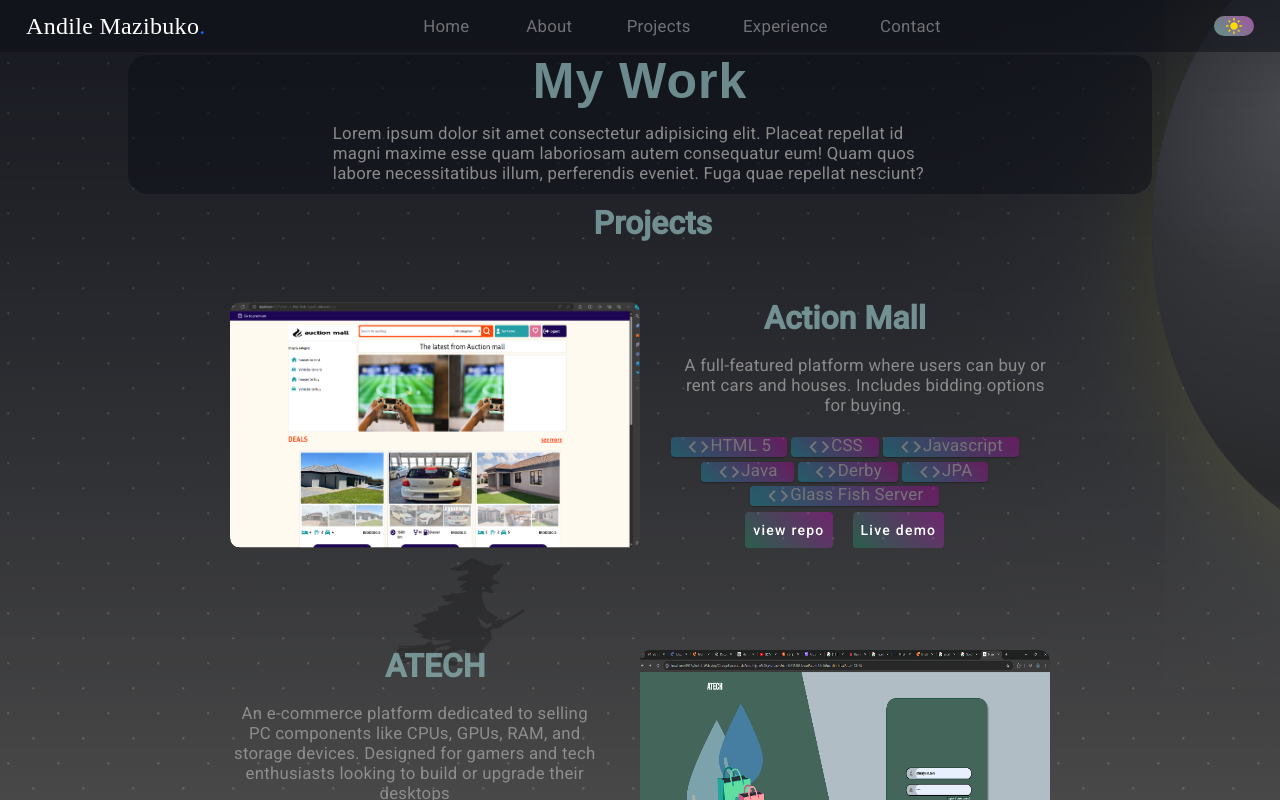
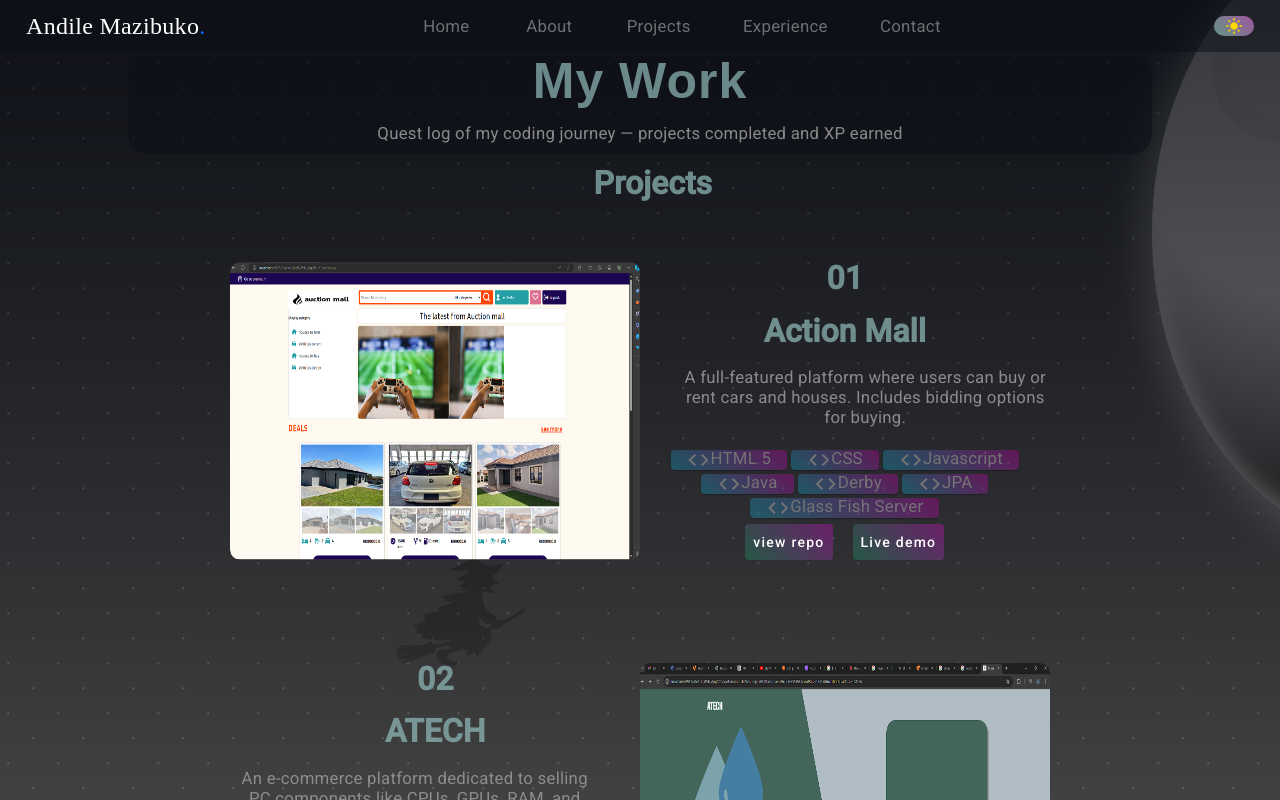
Before and after one commit to Andile-mazibuko/new-portfolio, an Angular app in the folder portfolio/: page /projects in a window 1280 px wide. Built offline with nearby package versions, Linux system fonts and the light colour scheme.

Commit message:
Little additions

```diff
--- a/portfolio/src/app/app.component.html
+++ b/portfolio/src/app/app.component.html
@@ -50,6 +50,7 @@
 <div class="route-cont">
   <router-outlet></router-outlet>
 </div>
+
 <!--
 <div class="footer">
   <div class="dev-info">
@@ -57,7 +58,11 @@
   </div>
 </div>
 -->
-<div class="weather"></div>
+<div class="weather">
+  <div *ngIf="!isDark" class="crater crater1"></div>
+  <div *ngIf="!isDark" class="crater crater2"></div>
+  <div *ngIf="!isDark" class="crater crater3"></div>
+</div>
 
 <div *ngIf="!isDark" class="witch night">
   <img src="assets/images/witch.svg" alt="" />
--- a/portfolio/src/app/app.component.scss
+++ b/portfolio/src/app/app.component.scss
@@ -23,17 +23,7 @@
   justify-content: center;
   align-items: center;
 }
-/*
-.dark-mode{
-  margin-left: -5px;
-  animation: closeLightTheme .2s ease-in-out;
-}
-.light-mode{
 
-   margin-left: 15px;
-   animation: openDarkLightTheme .2s ease-in-out;
-}
-*/
 
 mat-icon {
   font-size: large !important;
@@ -44,6 +34,7 @@ mat-icon {
 .route-cont {
   width: 100%;
   margin-top: 0%;
+  z-index: 5;
 }
 nav {
   background-color: var(--nav-bg-color) !important;
@@ -66,12 +57,12 @@ a:hover {
   transition: transform 0.3s ease, font-size 0.3s ease;
 }
 .weather {
-  position: fixed;
+  position: absolute;
   width: 40%;
   height: 80%;
   //background-color: rgba(201, 201, 201, 0.2);
   background: var(--weather-colors);
-  z-index: -5;
+  z-index: -1;
   top: 10%;
   left: 30%;
   border-radius: 50%;
@@ -82,6 +73,36 @@ a:hover {
   box-shadow: var(--theme-shadow);
   overflow: hidden !important;
 }
+.crater {
+  position: absolute;
+  background: #d0d0d0;
+  opacity: 0.2;
+  box-shadow: inset 0 0 50px #00000052;
+}
+
+.crater1 {
+  width: 300px;
+  height: 300px;
+  top: 300px;
+  border-radius: 60% 70% 70% 80%;
+  left: 250px;
+}
+.crater2 {
+  width: 150px;
+  height: 150px;
+  top: 80px;
+  left: 60px;
+  border-radius: 90% 80% 70% 80%;
+}
+.crater3 {
+  width: 200px;
+  height: 200px;
+  top: 60px;
+  left: 500px;
+  border-radius: 50% 70% 60% 100%;
+
+}
+
 .witch {
   width: 10%;
   left: 150%;
@@ -148,8 +169,7 @@ a:hover {
   animation: move-clouds-to-right 50s ease-in-out infinite;
 }
 
-
-.footer{
+.footer {
   position: relative;
   display: flex;
   margin-top: 10%;
@@ -181,7 +201,7 @@ a:hover {
     margin-left: 0%;
     margin-top: -5%;
   }
-  .footer{
+  .footer {
     margin-top: 50%;
   }
 }
--- a/portfolio/src/app/app.component.ts
+++ b/portfolio/src/app/app.component.ts
@@ -4,6 +4,9 @@ import { MatButtonModule } from '@angular/material/button';
 import { MatIconModule } from '@angular/material/icon';
 import { CommonModule } from '@angular/common';
 import { SocialsComponent } from './components/socials/socials.component';
+import { AboutComponent } from './components/about/about.component';
+import { MainComponent } from './components/main/main.component';
+import { ProjectsComponent } from './components/projects/projects.component';
 
 @Component({
   selector: 'app-root',
@@ -14,7 +17,7 @@ import { SocialsComponent } from './components/socials/socials.component';
     MatIconModule,
     CommonModule,
     RouterLink,
-    SocialsComponent,
+    SocialsComponent
   ],
   templateUrl: './app.component.html',
   styleUrl: './app.component.scss',
--- a/portfolio/src/app/components/projects/projects.component.html
+++ b/portfolio/src/app/components/projects/projects.component.html
@@ -2,15 +2,12 @@
   <div class="route-head center">
     <h1 class="center">My Work</h1>
     <p>
-      Lorem ipsum dolor sit amet consectetur adipisicing elit. Placeat repellat
-      id magni maxime esse quam laboriosam autem consequatur eum! Quam quos
-      labore necessitatibus illum, perferendis eveniet. Fuga quae repellat
-      nesciunt?
+     Quest log of my coding journey — projects completed and XP earned
     </p>
   </div>
   <h1 class="subtitle center">Projects</h1>
   <div class="projects-container center">
-    <div *ngFor="let project of projects" class="project">
+    <div *ngFor="let project of projects;let i = index" class="project">
       <div class="media-cont center">
         <img
           *ngIf="project.projectTpe === 'Web-App'"
@@ -40,9 +37,10 @@
         </div>
       </div>
       <div class="about-proj">
+        <h1 class="number subtitle center">{{ formatNumber(i+1)}}</h1>
         <h1 class="subtitle center">{{ project.name }}</h1>
         <p>
-          {{ project.description }}
+          {{  project.description }}
         </p>
         <div class="cards">
           <mat-card *ngFor="let card of project.techStack">
--- a/portfolio/src/app/components/projects/projects.component.ts
+++ b/portfolio/src/app/components/projects/projects.component.ts
@@ -23,4 +23,7 @@ export class ProjectsComponent implements OnInit {
       this.projects = data
     })
   }
+  formatNumber(num:number): string{
+    return  num < 10 ? '0' + num : num +"";
+  }
 }
--- a/portfolio/src/assets/data/projects.json
+++ b/portfolio/src/assets/data/projects.json
@@ -47,7 +47,7 @@
   {
     "name": "Tick Tack Toe",
     "description": "A classic Tic Tac Toe Android app developed in Java. Includes two-player mode, win detection, score tracking, and reset functionality. Designed with a clean UI, it's lightweight, responsive, and perfect for casual play",
-    "repoLink": "https://github.com/Andile-mazibuko/ATECH",
+    "repoLink": "",
     "liveLink": "",
     "live": false,
     "projectTpe": "Mobile",
@@ -60,5 +60,22 @@
       "assets/images/projects/p3/p1.png",
       "assets/images/projects/p3/p2.png"
     ]
+  },
+  {
+    "name": "Note taking App",
+    "description": "A classic Tic Tac Toe Android app developed in Java. Includes two-player mode, win detection, score tracking, and reset functionality. Designed with a clean UI, it's lightweight, responsive, and perfect for casual play",
+    "repoLink": "",
+    "liveLink": "",
+    "live": false,
+    "projectTpe": "Mobile",
+    "techStack": [
+      { "icon": "code", "name": "Android Studio" },
+      { "icon": "code", "name": "Java" }
+
+    ],
+    "filePaths": [
+      "assets/images/projects/p5/p1.png",
+      "assets/images/projects/p5/p2.png"
+    ]
   }
 ]
--- a/portfolio/src/styles.scss
+++ b/portfolio/src/styles.scss
@@ -4,8 +4,8 @@
   // Default theme colors(dark-mode)
   --bg-color: linear-gradient(
     180deg,
-    rgba(12, 14, 22, 0.78),
-    rgba(29, 29, 29, 0.562)
+    rgba(5, 7, 14, 0.799),
+    rgba(29, 29, 29, 0.599)
   );
   --font-color: rgb(255, 255, 255);
   --sec-font-color: rgba(145, 145, 145, 0.945);
@@ -25,14 +25,17 @@
   --box-shadow: 0 0 100px rgba(4, 142, 255, 0.815),
     0 0 100px rgba(0, 247, 255, 0.4);
   --theme-icon: #ffd900;
-  --theme-shadow: 0 0 500px rgba(244, 250, 255, 0.534),
-    0 0 100px rgba(255, 251, 0, 0.4);
+  /*--theme-shadow: 0 0 500px rgba(244, 250, 255, 0.534),
+    0 0 100px rgba(255, 251, 0, 0.4);*/
+  --theme-shadow: 0 0 40px 10px #ffffff88,
+        inset -10px -10px 30px #dcdcdc,
+        inset 10px 10px 20px #ffffffcc;;
   --weather-colors: radial-gradient(
     circle at 30% 30%,
     #ffffff,
-    #858585,
-    rgb(78, 78, 78),
-    #949494
+    #ffffff,
+    rgb(77, 77, 77),
+    #979797f6
   );
   --footer-background: rgb(27, 27, 27);
 }
```
